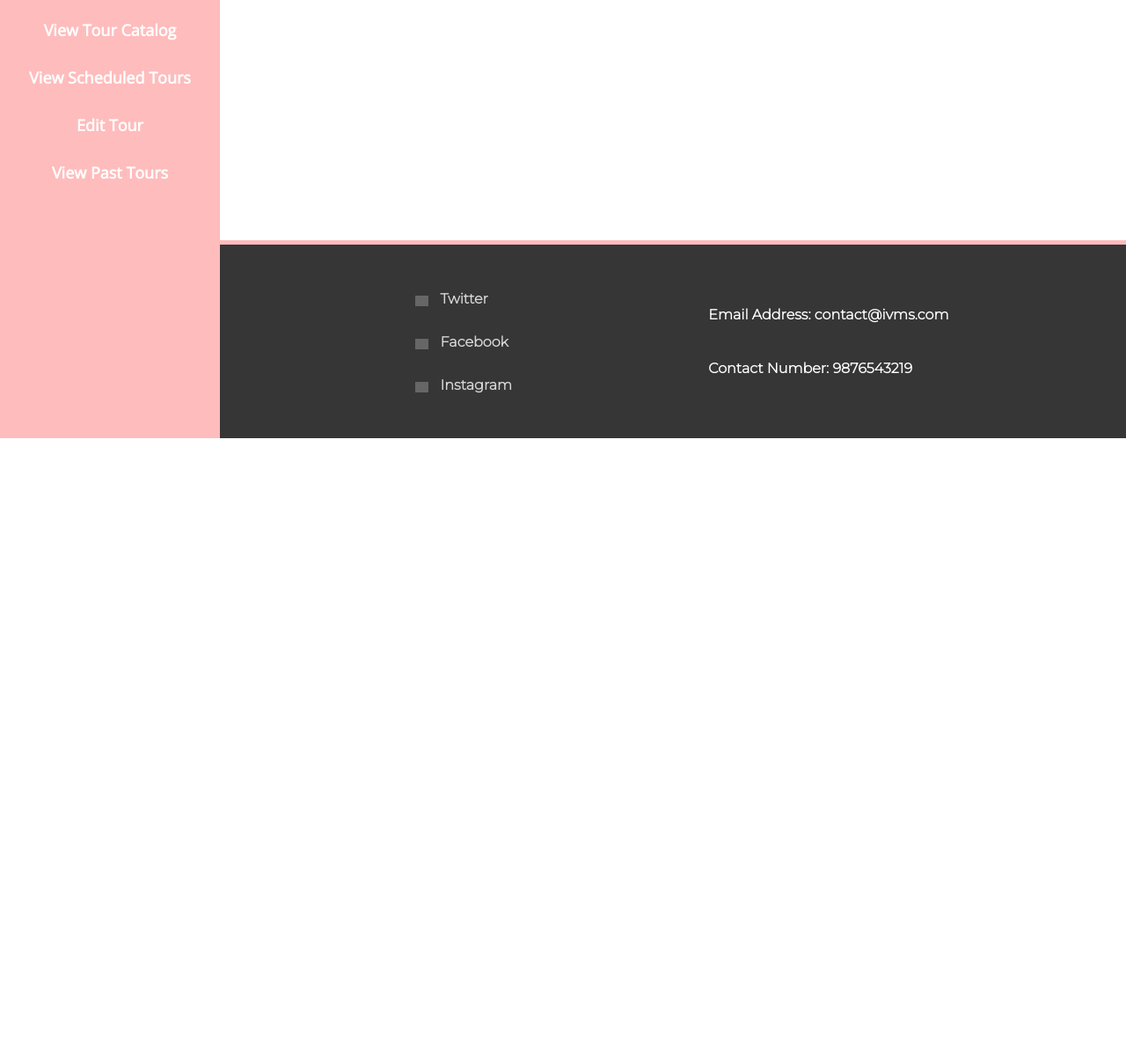
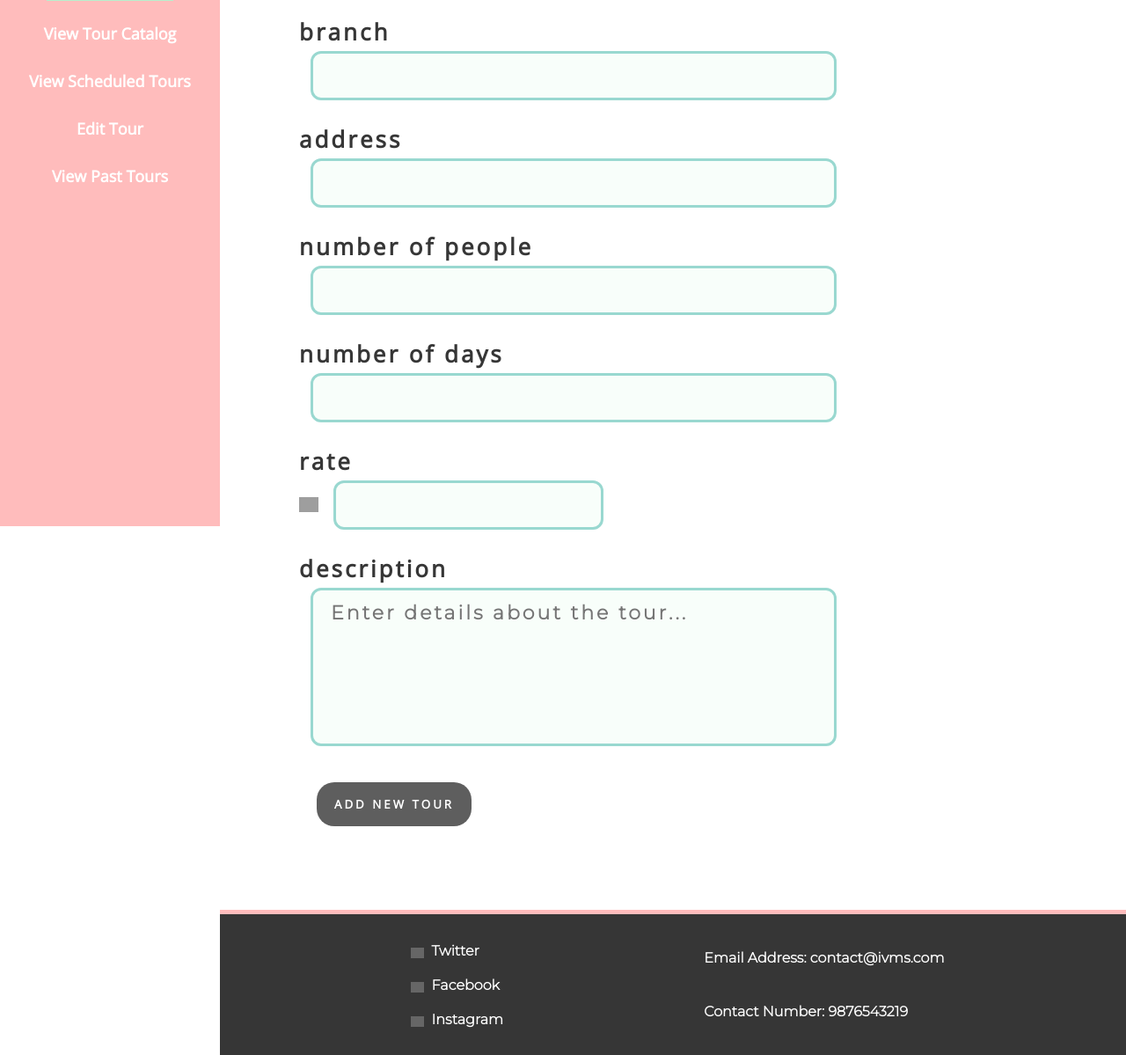
Before and after one commit to name-hansel/IVMS, a PHP site: page /add-new-tour.html in a window 1280 px wide. Shown: the part 302-1501 px from the top of the page at 88% size. Before the commit the page ends 800 px from the top, so only its background shows below. Run offline with PHP 8.4, Linux system fonts and the light colour scheme; grey boxes are pictures that could not be loaded.

Commit message:
made the 'add new tour' page and added styling

```diff
--- a/Company/add-new-tour/add-new-tour.html
+++ b/Company/add-new-tour/add-new-tour.html
@@ -4,6 +4,8 @@
     <meta charset="UTF-8">
     <meta name="viewport" content="width=device-width, initial-scale=1.0">
     <title>Add New Tour</title>
+    <script src="https://ajax.googleapis.com/ajax/libs/jquery/3.5.1/jquery.min.js"></script>
+    <script src="script.js"></script>
     <link rel="stylesheet" href="style.css">
 </head>
 <body>
@@ -11,7 +13,7 @@
     <div class="header">
         <h1>Industrial Visit Management System</h1>
         <div class="header-right">
-            <h5>Company Dashboard</h5>
+            <h5>Add New Tour</h5>
         </div>
     </div>
 
@@ -19,7 +21,7 @@
     <div class="sidebar">
         <img src="../images/logo.png" alt="" width="180">
         <div class="sidebar-links">
-            <a href="">Add New Tour</a>
+            <a href="" id="active">Add New Tour</a>
             <a href="">View Tour Catalog</a>
             <a href="">View Scheduled Tours</a>
             <a href="">Edit Tour</a>
@@ -29,7 +31,42 @@
 
     <!-- content -->
     <div class="content">
-
+        <h3 class="form-heading">Enter New Tour Details</h3>
+        <form action="" method="POST">
+            <div class="form-element">
+                <label for="name" class="form-label">tour name</label>
+                <input type="text" name="name" class="form-input" required>
+            </div>
+            <div class="form-element">
+                <label for="branch" class="form-label">branch</label>
+                <input type="text" name="branch" class="form-input" required>
+            </div>
+            <div class="form-element">
+                <label for="address" class="form-label">address</label>
+                <input type="text" name="address" class="form-input" required>
+            </div>
+            <div class="form-element">
+                <label for="number_people" class="form-label">number of people</label>
+                <input type="number" name="number_people" class="form-input">
+            </div>
+            <div class="form-element">
+                <label for="number_days" class="form-label">number of days</label>
+                <input type="number" name="number_days" class="form-input" required>
+            </div>
+            <div class="form-element">
+                <!-- add rupee symbol here -->
+                <label for="rate" class="form-label">rate</label>
+                <div class="rupee-input">
+                    <img src="../images/rupee.svg" alt="" width="22px" id="rupee-icon">
+                    <input type="number" name="rate" class="form-input rate" required>
+                </div>
+            </div>
+            <div class="form-element">
+                <label for="desc" class="form-label">description</label>
+                <textarea name="desc" class="form-input" placeholder="Enter details about the tour..."></textarea>
+            </div>
+            <button type="submit" class="add-tour-btn">Add new tour</button>
+        </form>
     </div>
 
     <!-- footer -->
--- /dev/null
+++ b/Company/add-new-tour/script.js
@@ -0,0 +1 @@
+$('textarea').autoResize();
--- a/Company/add-new-tour/style.css
+++ b/Company/add-new-tour/style.css
@@ -1,6 +1,6 @@
-@import url('https://fonts.googleapis.com/css2?family=Alata&display=swap');
-@import url('https://fonts.googleapis.com/css2?family=Open+Sans&display=swap');
-@import url('https://fonts.googleapis.com/css2?family=Montserrat:wght@300&display=swap');
+@import url("https://fonts.googleapis.com/css2?family=Alata&display=swap");
+@import url("https://fonts.googleapis.com/css2?family=Open+Sans&display=swap");
+@import url("https://fonts.googleapis.com/css2?family=Montserrat:wght@300&display=swap");
 /*
 #363636 - black
 #99d8d0 - blue
@@ -29,21 +29,21 @@
 
 .header > h1 {
   float: left;
-    font-family: 'Alata', sans-serif;
+  font-family: "Alata", sans-serif;
   letter-spacing: 3px;
   margin-left: 20px;
 }
 
 .header-right {
   float: right;
-    font-family: 'Open Sans', sans-serif;
+  font-family: "Open Sans", sans-serif;
   font-size: 24px;
   letter-spacing: 3px;
   margin-right: 20px;
 }
 
 .sidebar {
-    position:fixed;
+  position: fixed;
   margin: 0;
   padding: 0;
   top: 100px;
@@ -65,7 +65,7 @@
   display: flex;
   flex-direction: column;
   align-items: center;
-    font-family: 'Open Sans', sans-serif;
+  font-family: "Open Sans", sans-serif;
 }
 
 .sidebar-links > a {
@@ -74,30 +74,105 @@
   color: white;
   font-weight: bold;
   padding: 5px 10px;
-    transition: 0.2s all cubic-bezier(0.23, 1, 0.320, 1);
+  transition: 0.2s all cubic-bezier(0.23, 1, 0.32, 1);
 }
 
 .sidebar-links > a:hover {
   background-color: #363636;
 }
 
+#active {
+  border: 2px solid #b7efcd;
+  background-color: #363636;
+}
+
 .content {
-    margin-top: 120px;
-    margin-left: 270px;
+  margin-top: 150px;
+  margin-left: 240px;
+  margin-bottom: 80px;
+  min-height: 400px;
 }
 
 /* content css goes here */
 
+.form-heading {
+  margin-left: 100px;
+  margin-bottom: 10px;
+  margin-top: -20px;
+  color: #363636;
+  font-size: 42px;
+  text-transform: uppercase;
+  letter-spacing: 4px;
+  font-family: "Alata", sans-serif;
+}
 
+.form-element {
+  display: flex;
+  flex-direction: column;
+  margin-left: 100px;
+  width: 60%;
+}
 
+.form-input {
+  margin: 26px 13px;
+  height: 26px;
+  padding: 12px 20px;
+  font-size: 22px;
+  font-family: "Montserrat", sans-serif;
+  letter-spacing: 3px;
+  border-radius: 12px;
+  font-weight: bold;
+  color: #363636;
+  background-color: rgba(183, 239, 205, 0.1);
+  border: 3px solid #99d8d0;
+  transition: 0.3s all cubic-bezier(0.445, 0.05, 0.55, 0.95);
+}
+
+textarea {
+  height: auto;
+  padding: 10px;
+  min-height: 150px;
+  resize: none;
+}
+
+.form-input:focus {
+  background-color: rgba(183, 239, 205, 0.7);
+}
+
+.form-label {
+  font-family: "Open Sans", sans-serif;
+  font-size: 26px;
+  color: #363636;
+  font-weight: bolder;
+  margin-bottom: -22px;
+  letter-spacing: 3px;
+}
+
+.add-tour-btn {
+  margin: 15px;
+  margin-left: 120px;
+  width: auto;
+  height: auto;
+  padding: 16px 20px;
+  border: none;
+  border-radius: 20px;
+  letter-spacing: 3px;
+  font-family: "Open Sans", sans-serif;
+  font-weight: bold;
+  text-transform: uppercase;
+  background-color: rgba(54, 54, 54, 0.8);
+  color: white;
+  transition: 0.2s all cubic-bezier(0.47, 0, 0.745, 0.715);
+  cursor: pointer;
+}
+
+.add-tour-btn:hover {
+  background-color: rgba(54, 54, 54, 1);
+}
 
 /* footer */
 .footer {
-    position: absolute;
-    bottom: 0;
-    left: 0;
-    right: 0;
-    height: 200px;
+  height: 140px;
   padding: 10px 100px;
   background-color: #363636;
   border-top: 5px solid #ffbcbc;
@@ -113,27 +188,43 @@
 }
 
 .socials > * {
-    margin: 15px;
+  margin: 10px;
 }
 
-.site>* {
-    filter: invert(98%) sepia(1%) saturate(1%) hue-rotate(26deg) brightness(104%) contrast(100%);
+.site > a {
+  color: white;
   text-decoration: none;
-    font-family: 'Montserrat', sans-serif;
+  font-family: "Montserrat", sans-serif;
   margin: 0 5px;
   font-weight: bolder;
 }
 
-.site>img {
+
+.site > img {
   margin-bottom: -3px;
+  filter: invert(98%) sepia(1%) saturate(1%) hue-rotate(26deg) brightness(104%)
+    contrast(100%);
 }
 
 .contact {
   display: flex;
   flex-direction: column;
+  align-items: flex-start;
 }
 
 .contact > * {
-    font-family: 'Montserrat', sans-serif;
+  font-family: "Montserrat", sans-serif;
   color: white;
 }
+
+/* remove arrows from number input */
+input::-webkit-outer-spin-button,
+input::-webkit-inner-spin-button {
+  -webkit-appearance: none;
+  margin: 0;
+}
+
+/* Firefox */
+input[type="number"] {
+  -moz-appearance: textfield;
+}
--- a/Company/company-dashboard/style.css
+++ b/Company/company-dashboard/style.css
@@ -84,6 +84,7 @@
 .content {
     margin-top: 120px;
     margin-left: 270px;
+    min-height: 400px;
 }
 
 #main-heading {
@@ -183,7 +184,7 @@
 }
 
 .footer {
-    height: 200px;
+    height: 140px;
     padding: 10px 100px;
     background-color: #363636;
     border-top: 5px solid #ffbcbc;
```
Also changed, not shown: Company/images/rupee.svg (added). Lines whose indentation alone changed are shown as unchanged.
